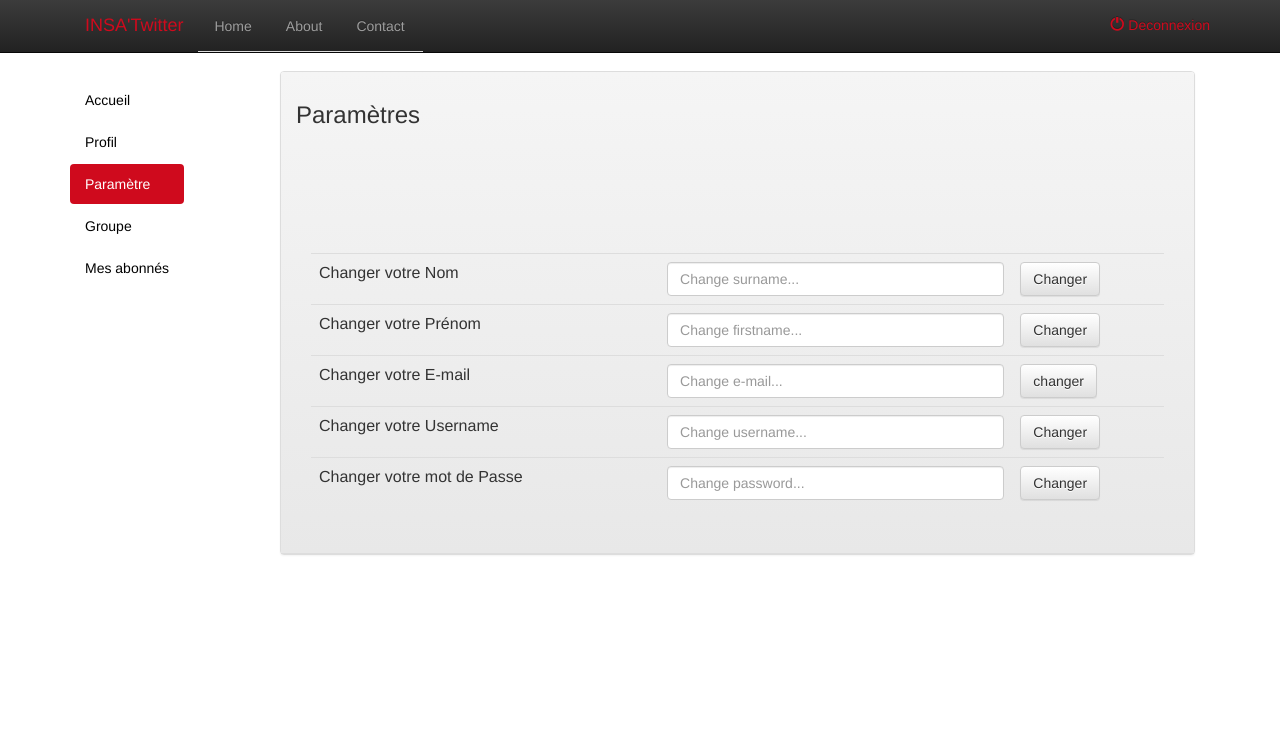
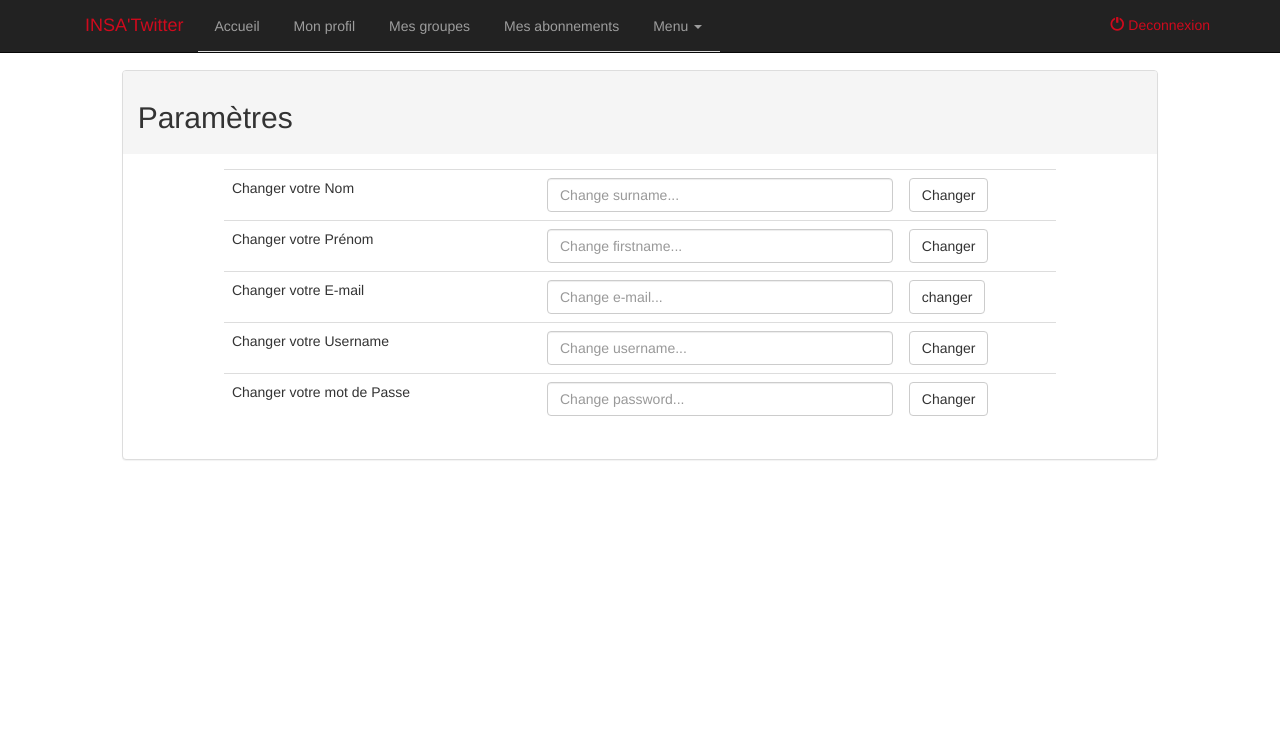
Before and after one commit to jiroco/projet_web, a PHP site: page /parametre.php in a window 1280 px wide. Shown: the top 754 px of the page. Before the commit the page ends 555 px from the top, so only its background shows below. Run offline with PHP 8.4, Linux system fonts and the light colour scheme; a user stored in the database is signed in; some libraries are stand-ins or nearby versions.

Commit message:
le blanc en plein milieu est partis #jesuispasraciste

```diff
--- a/bootstrap/css/navBar.css
+++ b/bootstrap/css/navBar.css
@@ -1,6 +1,7 @@
 body {
   min-height: 200px;
   padding-top: 70px;
+  font-size: 1px;
 
   color:black;
   background-color:white;
@@ -12,9 +13,9 @@ body {
  	float: left;
  	height: 50px;
  	padding: 15px 15px;
-  	font-size: 18px;
-  	line-height: 20px;
-  	text-decoration: none;
+  font-size: 18px;
+  line-height: 20px;
+  text-decoration: none;
 
 
 }
@@ -25,7 +26,7 @@ body {
 }
 
 .affix {
-      top: 80px;
+  top: 80px;
 }
 
 .couleurINSA{
--- a/htmlcontact.php
+++ b/htmlcontact.php
@@ -11,7 +11,7 @@
     <?php include 'htmlnavBar.php';?>
 
 
-    <div class="container">
+    <div class="container col-md-10 col-md-offset-1">
       <div class="row">
           <div class="col-md-10 col-md-offset-1">
             <div class="well well-sm">
--- a/htmlnavBar.php
+++ b/htmlnavBar.php
@@ -1,17 +1,14 @@
-<!DOCTYPE html>
-<html lang="en">
+
+
   <head>
-    <title>Barre de navigation</title>
     <?php include 'include_html.php';?>
 
   </head>
 
   <body>
-
-
-    <!-- Fixed navbar début-->
-    <nav class="navbar navbar-inverse navbar-fixed-top ">
-      <div class="container "><!--Container début -->
+ <!-- Fixed navbar -->
+    <nav class="navbar navbar-inverse navbar-fixed-top">
+      <div class="container">
         <div class="navbar-header">
           <button type="button" class="navbar-toggle collapsed" data-toggle="collapse" data-target="#navbar" aria-expanded="false" aria-controls="navbar">
             <span class="sr-only">Toggle navigation</span>
@@ -23,9 +20,19 @@
         </div>
         <div id="navbar" class="navbar-collapse collapse">
           <ul class="nav navbar-nav nav-tabs">
-            <li><a id="surligne" href="accueil_connecte.php">Home</a></li>
-            <li><a href="htmlabout.php">About</a></li>
-            <li><a href="htmlcontact.php">Contact</a></li>
+            <li><a id="surligne" href="accueil_connecte.php">Accueil</a></li>
+            <li><a href="profil.php">Mon profil</a></li>
+            <li><a href="htmlgroupe.php">Mes groupes</a></li>
+            <li><a href="abonne.php">Mes abonnements</a></li>
+            <li class="dropdown">
+              <a href="#" class="dropdown-toggle" data-toggle="dropdown" role="button" aria-haspopup="true" aria-expanded="false">Menu <span class="caret"></span></a>
+              <ul class="dropdown-menu">
+                <li><a href="htmlabout.php">About</a></li>
+                <li><a href="htmlcontact.php">Contacts</a></li>
+                <li role="separator" class="divider"></li>
+                <li><a href="parametre.php">Paramètres</a></li>
+              </ul>
+            </li>
           </ul>
           <ul class="nav navbar-nav navbar-right"> <!-- button deconexion début-->
             <li>
@@ -33,10 +40,9 @@
                 <span class="glyphicon glyphicon-off couleurINSA" ></span> Deconnexion</a>
             </li>
           </ul><!-- button deconexion fin-->
-        </div>
-      </div><!--Container fin -->
-    </nav><!-- Fixed navbar fin -->
-    </div>
+        </div><!--/.nav-collapse -->
+      </div>
+    </nav>
 
 
 
@@ -48,4 +54,3 @@
 
 
   </body>
-</html>
--- a/include_html.php
+++ b/include_html.php
@@ -1,5 +1,3 @@
-<html>
-	<head>
 	    <meta charset="utf-8">
 	    <meta http-equiv="X-UA-Compatible" content="IE=edge">
 	    <meta name="viewport" content="width=device-width, initial-scale=1">
@@ -12,10 +10,13 @@
 	    <!-- Custom styles for this template -->
 	    <link href="bootstrap/css/navBar.css" rel="stylesheet">
 	    <link href="bootstrap/css/offcanvas.css" rel="stylesheet">
+    	<link href="bootstrap/css/starter-template.css" rel="stylesheet">
+    	<link rel="stylesheet" type="text/css" href="register.css">
+    	<link rel="stylesheet" type="text/css" href="login.css">
+
 
 
 	    <link rel="stylesheet" href="https://maxcdn.bootstrapcdn.com/bootstrap/3.3.7/css/bootstrap.min.css">
 	    <script src="https://ajax.googleapis.com/ajax/libs/jquery/3.2.1/jquery.min.js"></script>
 	    <script src="https://maxcdn.bootstrapcdn.com/bootstrap/3.3.7/js/bootstrap.min.js"></script>
-	</head>
-</html>
+	    <script type="text/javascript" src="http://ajax.googleapis.com/ajax/libs/jquery/1/jquery.min.js"></script>
--- a/login.php
+++ b/login.php
@@ -2,9 +2,6 @@
 <html>
 <head>
 	<title>Connexion</title>
-    <link rel="stylesheet" type="text/css" href="login.css">
-    <script type="text/javascript" src="http://ajax.googleapis.com/ajax/libs/jquery/1/jquery.min.js">
-</script>
 </head>
 <body>
 
--- a/parametre.php
+++ b/parametre.php
@@ -1,6 +1,7 @@
+<!DOCTYPE html>
 <html>
 <head>
-  <title>Test</title>
+  <title>Insa Twit</title>
 
 </head>
 <body>
@@ -11,71 +12,49 @@
       echo "<meta http-equiv='refresh' content='0; URL=index.php'>";
       exit();
   }
-  include("head.php");
   ?>
 
-
-  <div class="container">
+  <div class="container container col-md-10 col-md-offset-1">
     <div class="row ">
-
-      <nav class="col-md-2 sidebar-offcanvas " > <!--nav vertical début -->
-
-          <ul class="nav nav-pills-changer nav-stacked "  data-spy="affix">
-            <li><a  href="accueil_connecte.php">Accueil</a></li>
-            <li><a href="profil.php">Profil</a></li>
-            <li class="active"><a href="parametre.php" >Paramètre</a></li>
-            <li><a href="htmlgroupe.php">Groupe</a></li>
-            <li><a href="abonne.php">Mes abonnés</a></li>
-
-          </ul>
-        </nav> <!--nav vertical fin -->
-
-      <div class="col-md-10 col-md-offset-2" > <!--colonne 10 debut -->
 
         <div id="paramètre" class="fade in active"> <!--Paramètre début -->
           <div class="container" style="width:100%;"><!--container début -->
-
+            <div class="panel-group"><!-- panel group debut -->
               <div class="panel panel-default"> <!--Paramètre début -->
                 <div class="panel-heading"> <!--panel heading pour tous les paramètres -->
-                    <h3>Paramètres</h3>
-
+                  <h2>Paramètres</h2>
+                </div>
                 <div class="panel-body"> <!-- panel body debut  -->
                   <div class="row"> <!-- row debut -->
-
-                            <div class=" col-md-12 col-lg-12 "> <!-- colone machin chose debut -->
-                              <table class="table table-user-information">
+                      <div class=" col-md-10 col-lg-10 col-md-offset-1" > <!-- colone machin chose debut -->
+                        <table class="table table-user-information" style="font-size: inherit;">
                           <tbody>
-                                  <form class="" action="accueil_connecte.php" method="post">
+                            <form action="accueil_connecte.php" method="post">
                             <tr>
                               <td>Changer votre Nom</td>
                               <td><input type="text" class="form-control" placeholder="Change surname..." name="nom" value=""></td>
                               <td><input type="submit" value="Changer" class="btn btn-default"></td>
-                                    <br/>
                             </tr>
                             <tr>
                               <td>Changer votre Prénom</td>
                               <td><input type="text" class="form-control" placeholder="Change firstname..." name="prenom" value=""></td>
                               <td><input type="submit" value="Changer" class="btn btn-default"></td>
-                                    <br/>
                             </tr>
 
                             <tr>
                               <td>Changer votre E-mail</td>
                               <td><input type="text" class="form-control" placeholder="Change e-mail..." name="mail" value=""></td>
                               <td><input type="submit" name="" value="changer" class="btn btn-default"></td>
-                                    <br/>
                             </tr>
                             <tr>
                               <td>Changer votre Username</td>
                               <td><input type="text" class="form-control" placeholder="Change username..." name="username" value=""></td>
                               <td><input type="submit" value="Changer" class="btn btn-default"></td>
-                                    <br/>
                             </tr>
                             <tr>
                               <td>Changer votre mot de Passe</td>
                               <td><input type="text" class="form-control" placeholder="Change password..." name="username" value=""></td>
                               <td><input type="submit" value="Changer" class="btn btn-default"></td>
-                                    <br/>
                             </tr>
 
                            </form>
@@ -84,7 +63,8 @@
                       </div> <!-- colone machin chose fin -->
                   </div> <!-- row fin -->
                 </div> <!-- panel body  fin -->
-
+              </div><!-- panel fin -->
+            </div><!-- panel group fin  -->
 
                 <?php
 
```
Also changed, not shown: abonne.php (+2 -21 lines), accueil_connecte.php (+3 -22 lines), htmlabout.php (+3 -6 lines), htmlgroupe.php (+1 -20 lines), index.php (+1 -26 lines), profil.php (+8 -19 lines). Lines whose indentation alone changed are shown as unchanged.
